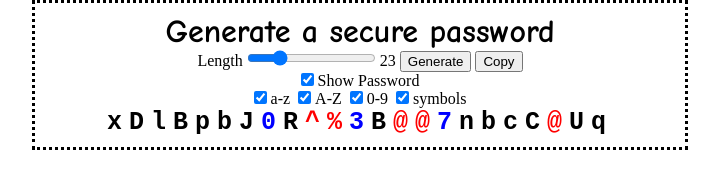
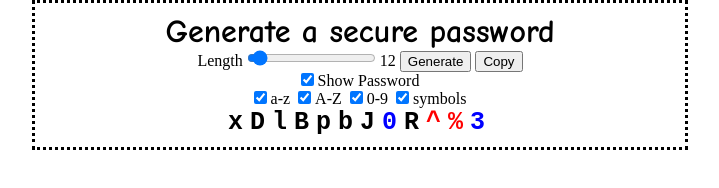
Before and after one commit to rpcach/password-generator, a plain HTML site: page index.html in a window 1280 px wide. Shown: the whole page, without its empty margins (280-999 px from the left). Drawn offline with Linux system fonts and the light colour scheme.

Commit message:
Each checked "include" option now appears in the generated password

```diff
--- a/index.html
+++ b/index.html
@@ -18,14 +18,14 @@
 
 			<form name="registrationForm" style="text-align:center;">
 				<span>Length</span>
-				<input type="range" name="lengthInputName" id="lengthInputId" value="23" min="1" max="100" oninput="lengthOutputId.value = lengthInputId.value; display_random_alphanumeric(lengthInputId.value)">
-				<output name="lengthOutputName" id="lengthOutputId">23</output>
+				<input type="range" name="lengthInputName" id="lengthInputId" value="12" min="8" max="100" oninput="lengthOutputId.value = lengthInputId.value; display_random_alphanumeric(lengthInputId.value)">
+				<output name="lengthOutputName" id="lengthOutputId"></output>
 
 				<input type="button" onclick="display_random_alphanumeric(lengthInputId.value)" value="Generate">
 
 				<input type="button" id="button1" onclick="CopyToClipboard('random alphanumeric')" value="Copy">
 			</form>
-			<input type="checkbox" id="myInput" onclick="myFunction()" checked="checked">&nbsp;Show Password
+			<input type="checkbox" id="myInput" onclick="toggle_pw_visibility()" checked="checked">&nbsp;Show Password
 
 			<br>
 
@@ -38,6 +38,7 @@
 			</div>
 
 			<script type="text/javascript">
+				lengthOutputId.value = lengthInputId.value
 				display_random_alphanumeric(lengthInputId.value)
 			</script>
 		</div>
--- a/main.js
+++ b/main.js
@@ -1,22 +1,18 @@
+var match_1 = ''
+var match_2 = ''
+var match_3 = ''
+var match_4 = ''
 function get_random_alphanumeric() {
 	var crypto = window.crypto
 
 	var randomValue = new Uint8Array(1)
 
-	match_string = "["
-	if(document.getElementById('include_lowercase').checked) {
-		match_string += "a-z"
-	}
-	if(document.getElementById('include_uppercase').checked) {
-		match_string += "A-Z"
-	}
-	if(document.getElementById('include_numbers').checked) {
-		match_string += "0-9"
-	}
-	if(document.getElementById('include_symbols').checked) {
-		match_string += "\!\@\#\$\%\^\*\\-\=\_\+"
-	}
-	match_string += "]"
+	match_1 = document.getElementById('include_lowercase').checked ? 'a-z' : ''
+	match_2 = document.getElementById('include_uppercase').checked ? 'A-Z' : ''
+	match_3 = document.getElementById('include_numbers').checked ? '0-9' : ''
+	match_4 = document.getElementById('include_symbols').checked ? '\!\@\#\$\%\^\*\\-\=\_\+' : ''
+
+	var match_string = "[" + match_1 + match_2 + match_3 + match_4 + "]"
 
 	if(match_string != "[]") {
 		while(!String.fromCharCode(randomValue[0]).match(new RegExp(match_string))) {
@@ -28,10 +24,12 @@ function get_random_alphanumeric() {
 
 	return randomValue
 }
+
 var pw_html_show = ''
 var pw_html_hide = ''
 var pw_val = ''
 function display_random_alphanumeric(val) {
+	do {
 		pw_html_show = '<p style="word-break:break-all; font-family:Courier New; font-size:25px; font-weight:bold; letter-spacing:7px;">'
 		pw_html_hide = pw_html_show
 		pw_val = ''
@@ -53,6 +51,13 @@ function display_random_alphanumeric(val) {
 		pw_html_show += '</p>'
 		pw_html_hide += '</p>'
 
+	} while (
+		(pw_val.match(new RegExp('[' + match_1 + ']')) === null & match_1 != '') |
+		(pw_val.match(new RegExp('[' + match_2 + ']')) === null & match_2 != '') |
+		(pw_val.match(new RegExp('[' + match_3 + ']')) === null & match_3 != '') |
+		(pw_val.match(new RegExp('[' + match_4 + ']')) === null & match_4 != '')
+	)
+
 	if(document.getElementById('myInput').checked) {
 		document.getElementById("random alphanumeric").innerHTML = pw_html_show
 	} else {
@@ -67,7 +72,7 @@ function CopyToClipboard(containerid) {
 		/* clipboard write failed */
 	});
 }
-function myFunction() {
+function toggle_pw_visibility() {
 	if(document.getElementById('myInput').checked) {
 		document.getElementById("random alphanumeric").innerHTML = pw_html_show
 	} else {
```
Also changed, not shown: 1 other file. Lines whose indentation alone changed are shown as unchanged.
